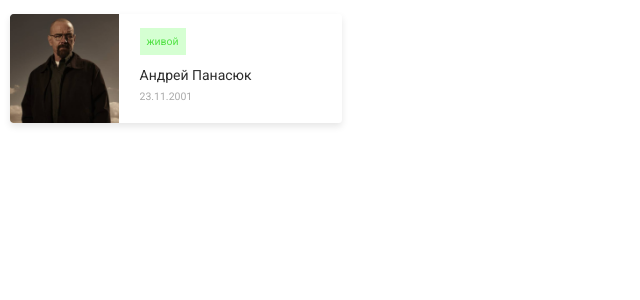
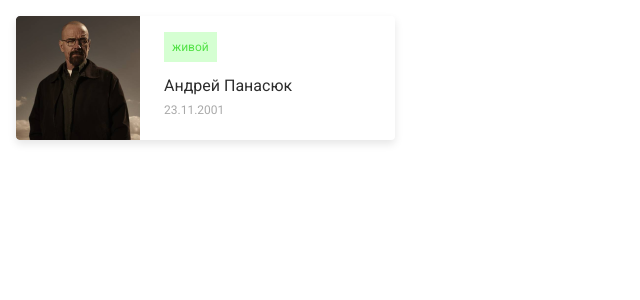
Before and after one commit to Alese4ka/BreakingBad, a React (Create React App) app: page / in a window 1280 px wide. Shown: the top 300 px of the page, without its empty margins (0-640 px from the left). Built offline with nearby package versions, Linux system fonts and the light colour scheme.

Commit message:
feature/RT-1: -change mistakes after check

```diff
--- a/src/assets/styles/main.scss
+++ b/src/assets/styles/main.scss
@@ -10,7 +10,6 @@ $state-font-color: rgba(81, 226, 69, 1);
 $box-shadow: rgba(0, 0, 0, 0.1);
 
 body {
-  max-width: 90rem;
   margin: 0 auto;
   font-family: "Roboto", sans-serif;
   font-style: normal;
--- a/src/assets/styles/reset.scss
+++ b/src/assets/styles/reset.scss
@@ -29,7 +29,7 @@ body {
   width: 100%;
   font-size: 100%;
   line-height: 1;
-  font-size: 14px;
+  font-size: 16px;
   -ms-text-size-adjust: 100%;
   -moz-text-size-adjust: 100%;
   -webkit-text-size-adjust: 100%;
--- a/src/components/card/styles.module.scss
+++ b/src/components/card/styles.module.scss
@@ -2,7 +2,7 @@
 
 .card {
   @include flex;
-  margin-top: 1rem;
+  margin: 1rem;
   max-width: 23.6875rem;
   box-shadow: 0rem 0.25rem 0.5rem $box-shadow;
   border-radius: 0.25rem;
@@ -17,7 +17,8 @@
       color: $state-font-color;
       padding: 0.2rem 0.5rem;
       font-size: 0.75rem;
-      margin: 1rem 10rem 0.75rem 0;
+      margin: 1rem 0 0.75rem 0;
+      display: inline-block;
     }
     .text {
       font-size: 0.75rem;
```
